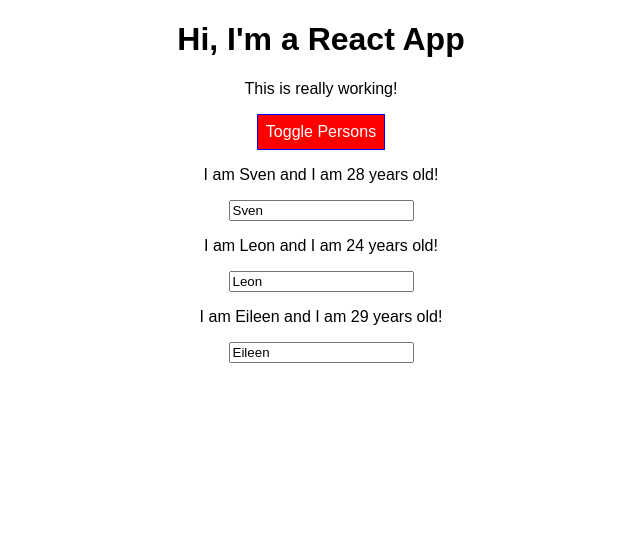
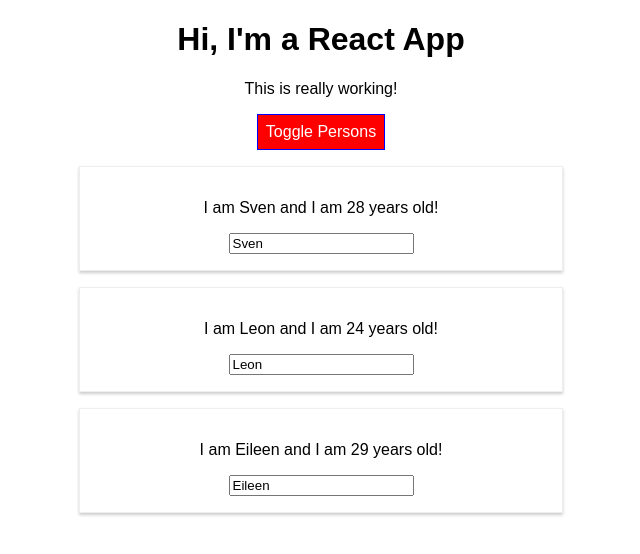
Before and after one commit to skusebauch/react-app, a React app: page / in a window 1280 px wide. Both pictures are taken after a click on the button "Toggle Persons". Shown: the top 554 px of the page, without its empty margins (319-959 px from the left). Built offline with nearby package versions, Linux system fonts and the light colour scheme.

Commit message:
refactor and change person component to css module as well

```diff
--- a/src/App.js
+++ b/src/App.js
@@ -2,21 +2,6 @@ import React, { Component } from "react";
 
 import classes from "./App.css";
 import Person from "./Person/Person";
-
-//const StyledButton = styled.button`
-//  background-color: ${(props) => (props.alt ? "red" : "green")};
-//  color: white;
-//  font: inherit;
-//  border: 1px solid blue;
-//  padding: 8px;
-//  cursor: pointer;
-//  transition: all 0.25s;
-
-//  &:hover {
-//    background-color: ${(props) => (props.alt ? "#FC7979" : "#BFFC79")};
-//    color: black;
-//  },
-//`;
 
 class App extends Component {
   state = {
@@ -95,7 +80,7 @@ class App extends Component {
         <p className={assignedClasses.join(" ")}>This is really working!</p>
         <button
           className={btnClass}
-          alt={this.state.showPersons}
+          alt={this.state.showPersons.toString()}
           onClick={this.togglePersonsHandler}
         >
           Toggle Persons
--- a/src/Person/Person.css
+++ b/src/Person/Person.css
@@ -6,3 +6,9 @@
   padding: 16px;
   text-align: center;
 }
+
+@media only screen and (min-width: 500px) {
+  .Person {
+    width: 450px;
+  }
+}
--- a/src/Person/Person.js
+++ b/src/Person/Person.js
@@ -1,28 +1,9 @@
 import React from "react";
-//import "./Person.css";
-
-//const StyledDiv = styled.div`
-//  width: 70%;
-//  margin: 16px auto;
-//  border: 1px solid #eee;
-//  box-shadow: 0 2px 3px #ccc;
-//  padding: 16px;
-//  text-align: center;
-
-//  @media only screen and (min-width: 500px) {
-//    width: 450px;
-//  }
-//`;
+import classes from "./Person.css";
 
 const person = (props) => {
-  //const style = {
-  //  "@media only screen and (min-width: 500px)": {
-  //    width: "450px",
-  //  },
-  //};
   return (
-    //<div className="Person" style={style}>
-    <div>
+    <div className={classes.Person}>
       <p onClick={props.click}>
         I am {props.name} and I am {props.age} years old!
       </p>
```
